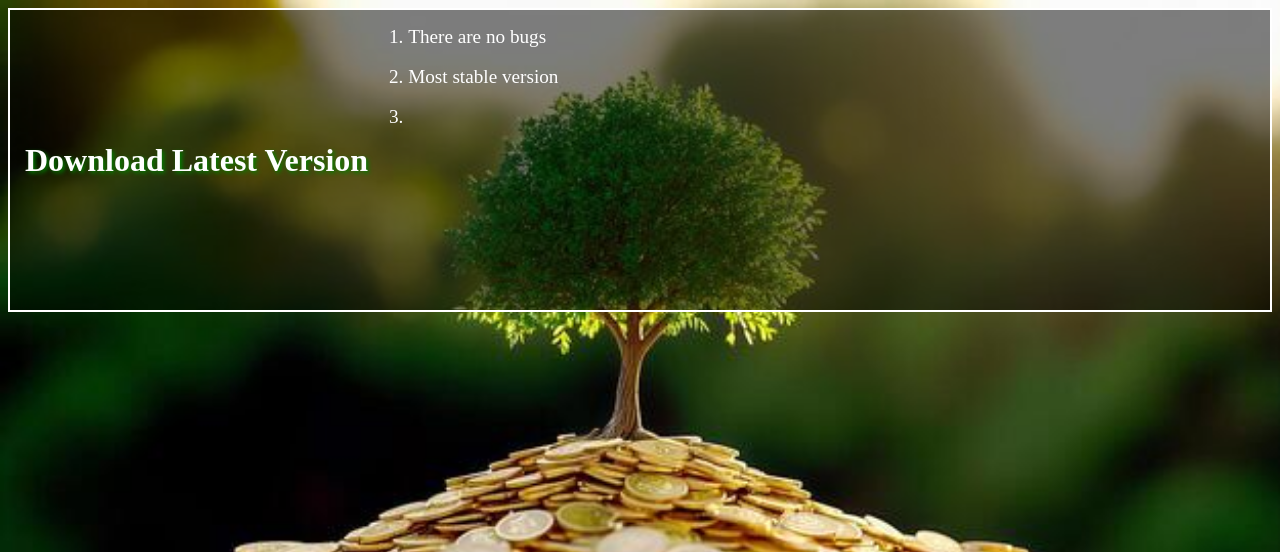
After one commit to Maxintime423/pheonix, a Flask app: page /download in a window 1280 px wide. The commit adds this page. Shown: the top 552 px of the page. Run offline with Flask 3, Linux system fonts and the light colour scheme.

Commit message:
Updated with the working website

```diff
--- a/source_code/app.py
+++ b/source_code/app.py
@@ -6,9 +6,13 @@ server = Flask(__name__)
 def index():
     return render_template('index.html')
 
+
 @server.route('/download')
 def download():
-    return send_from_directory(
-        "p1/dwl" ,
-        "econland.apk"
-    )
+    return render_template('download.html')
+@server.route('/dld')
+def dld():
+    return redirect(url_for('download'))
+
+if __name__ == "__main__":
+    server.run()
--- a/source_code/static/style.css
+++ b/source_code/static/style.css
@@ -1,8 +1,16 @@
 body {
-    background: linear-gradient(120deg , grey , lime, green);
+    background: linear-gradient(330deg , coral,lightblue,  blue);
     background-repeat: no-repeat;
+    background-image: url('backg.jpg');
+    background-size: cover;
 }
-.nav {display: flex;}
+.nav {
+    display: flex;
+    height: 300px;
+    align-content: center;
+    border: 2px solid white;
+    background-color: rgba(0, 0, 0, 0.5);
+}
 .nav ul  {
     display :flex ;
     gap: 20px ;
@@ -33,11 +41,22 @@ body {
 .nav h1 {
     justify-content: center;
     padding-left: 15px;
+    align-content: center;
+    text-shadow: 2px 2px 4px green;
 }
 hr {
-    color:beige
+    display: hidden;
 }
 
 section {
     color: white;
+    background-color: rgba(0, 0, 0, 0.5);
 }
+section ul li a {
+    color : green
+}
+
+mark {
+    background-color: green;
+    color: white;
+}
--- /dev/null
+++ b/source_code/templates/download.html
@@ -0,0 +1,34 @@
+<!DOCTYPE html>
+<html lang="en">
+<head>
+    <meta charset="UTF-8">
+    <meta name="viewport" content="width=device-width, initial-scale=1.0">
+    <title>Download EconLand</title>
+    <link rel="stylesheet" href="../static/style.css">
+    <link rel="stylesheet" href="{{ url_for('static', filename='style.css') }}">
+    <style>
+        .nav {
+            justify-content: left ;
+        }
+        .nav ol li {
+            color:white ;
+            font-size: larger;
+        }
+    </style>
+</head>
+<body>
+    <div class="main">
+        <div class="nav">
+            <h1>Download Latest Version</h1>
+            <ol type="1">
+                <li>There are no bugs</li>
+                <br>
+                <li>Most stable version </li>
+                <br>
+                <li></li>
+            </ol>
+        </div>
+    </div>
+</body>
+</html>
+<!--Why isnt it working?-->
--- a/source_code/templates/index.html
+++ b/source_code/templates/index.html
@@ -5,13 +5,14 @@
     <meta name="viewport" content="width=device-width, initial-scale=1.0">
     <title>EconLand</title>
     <link rel="stylesheet" href="../static/style.css">
+    <link rel="stylesheet" href="{{ url_for('static', filename='style.css') }}">
 </head>
 <body>
     <div class="main">
         <div class="nav">
             <h1>EconLand</h1>
             <ul>
-                <li><a href="/download">DOWNLOAD</a></li>
+                <li><a href="/dld">DOWNLOAD</a></li>
                 <li><a href="/guide">GUIDE</a></li>
             </ul>
 
```
Also changed, not shown: source_code/static/backg.jpg (added), source_code/static/bg.png (added), source_code/static/wines.png (added).
